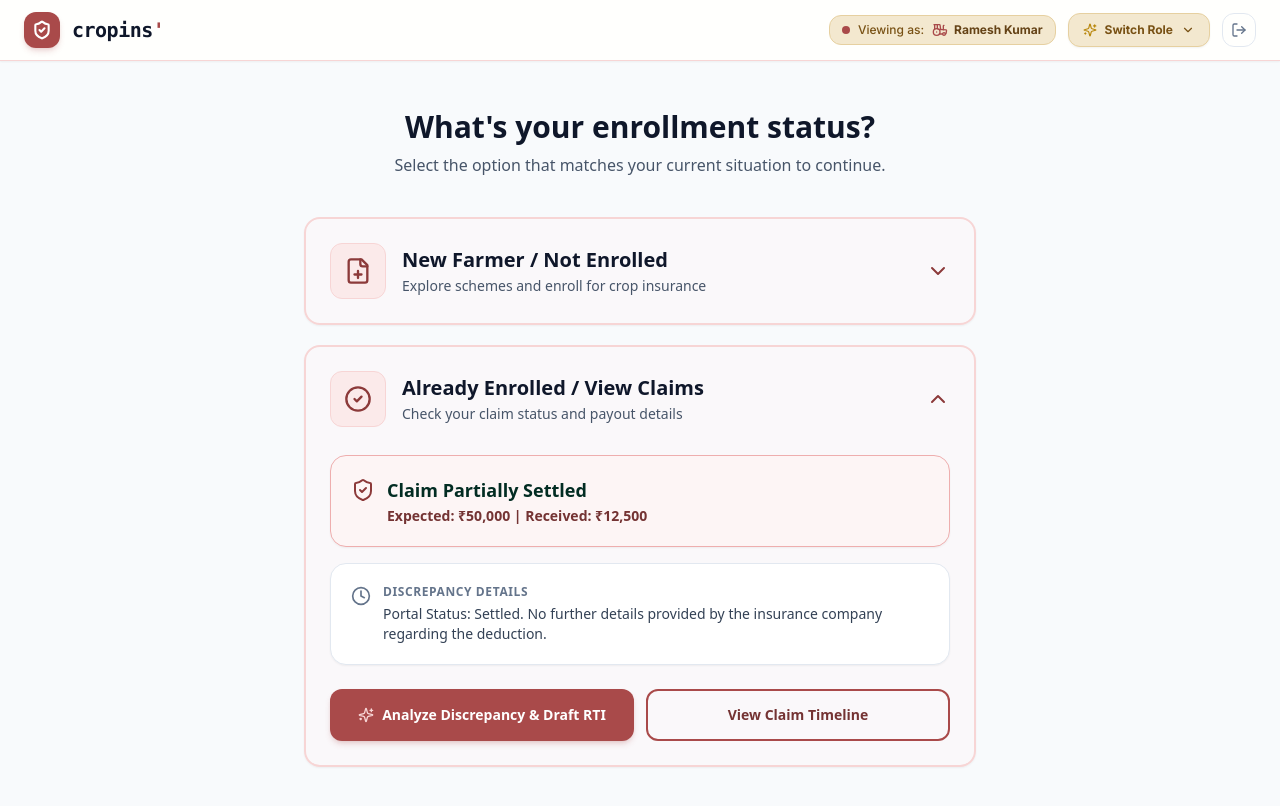
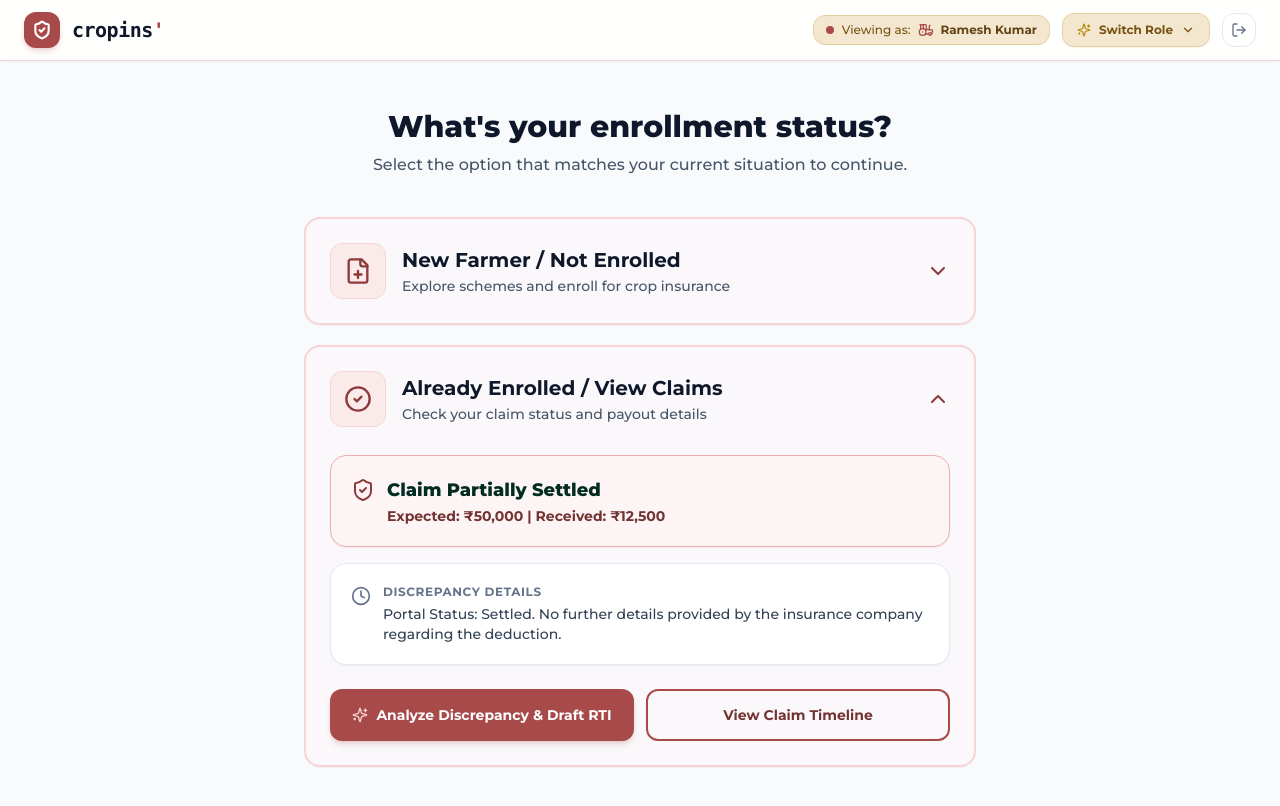
Before and after one commit to HackIndiaXYZ/techsurge-2k26-code-snippet, a Next.js app in the folder website/: page /dashboard/farmer in a window 1280 px wide. Shown: the top 806 px of the page. Built offline with nearby package versions, Linux system fonts and the light colour scheme.

Commit message:
style: set Montserrat as primary body & UI font and embed head link/import

```diff
--- a/website/app/globals.css
+++ b/website/app/globals.css
@@ -1,3 +1,5 @@
+@import url('https://fonts.googleapis.com/css2?family=Montserrat:ital,wght@0,100..900;1,100..900&display=swap');
+
 @tailwind base;
 @tailwind components;
 @tailwind utilities;
@@ -5,9 +7,18 @@
 @layer base {
   body {
     background-color: #FFF6DA; /* Cornsilk Background */
+    font-family: "Montserrat", sans-serif;
+    font-optical-sizing: auto;
+    font-style: normal;
     @apply text-slate-900 antialiased selection:bg-rosevale-600 selection:text-white;
     font-feature-settings: "rlig" 1, "calt" 1;
   }
+}
+
+.montserrat-main {
+  font-family: "Montserrat", sans-serif;
+  font-optical-sizing: auto;
+  font-style: normal;
 }
 
 .glass-panel {
--- a/website/app/layout.tsx
+++ b/website/app/layout.tsx
@@ -1,9 +1,12 @@
 import './globals.css';
 import type { Metadata } from 'next';
-import { Inter } from 'next/font/google';
+import { Montserrat } from 'next/font/google';
 import { AuthProvider } from '@/context/AuthContext';
 
-const inter = Inter({ subsets: ['latin'] });
+const montserrat = Montserrat({
+  subsets: ['latin'],
+  display: 'swap'
+});
 
 export const metadata: Metadata = {
   title: 'PMFBY / RWBCIS - Pradhan Mantri Fasal Bima Yojana Portal',
@@ -17,7 +20,15 @@
 }) {
   return (
     <html lang="en" className="dark">
-      <body className={inter.className}>
+      <head>
+        <link rel="preconnect" href="https://fonts.googleapis.com" />
+        <link rel="preconnect" href="https://fonts.gstatic.com" crossOrigin="anonymous" />
+        <link
+          href="https://fonts.googleapis.com/css2?family=Montserrat:ital,wght@0,100..900;1,100..900&display=swap"
+          rel="stylesheet"
+        />
+      </head>
+      <body className={`${montserrat.className} montserrat-main font-sans`}>
         <AuthProvider>
           {children}
         </AuthProvider>
--- a/website/tailwind.config.js
+++ b/website/tailwind.config.js
@@ -9,6 +9,10 @@
   ],
   theme: {
     extend: {
+      fontFamily: {
+        sans: ['"Montserrat"', 'sans-serif'],
+        montserrat: ['"Montserrat"', 'sans-serif'],
+      },
       colors: {
         // Rose Vale (#A94A4A) Primary Brand Palette
         rosevale: {
```
